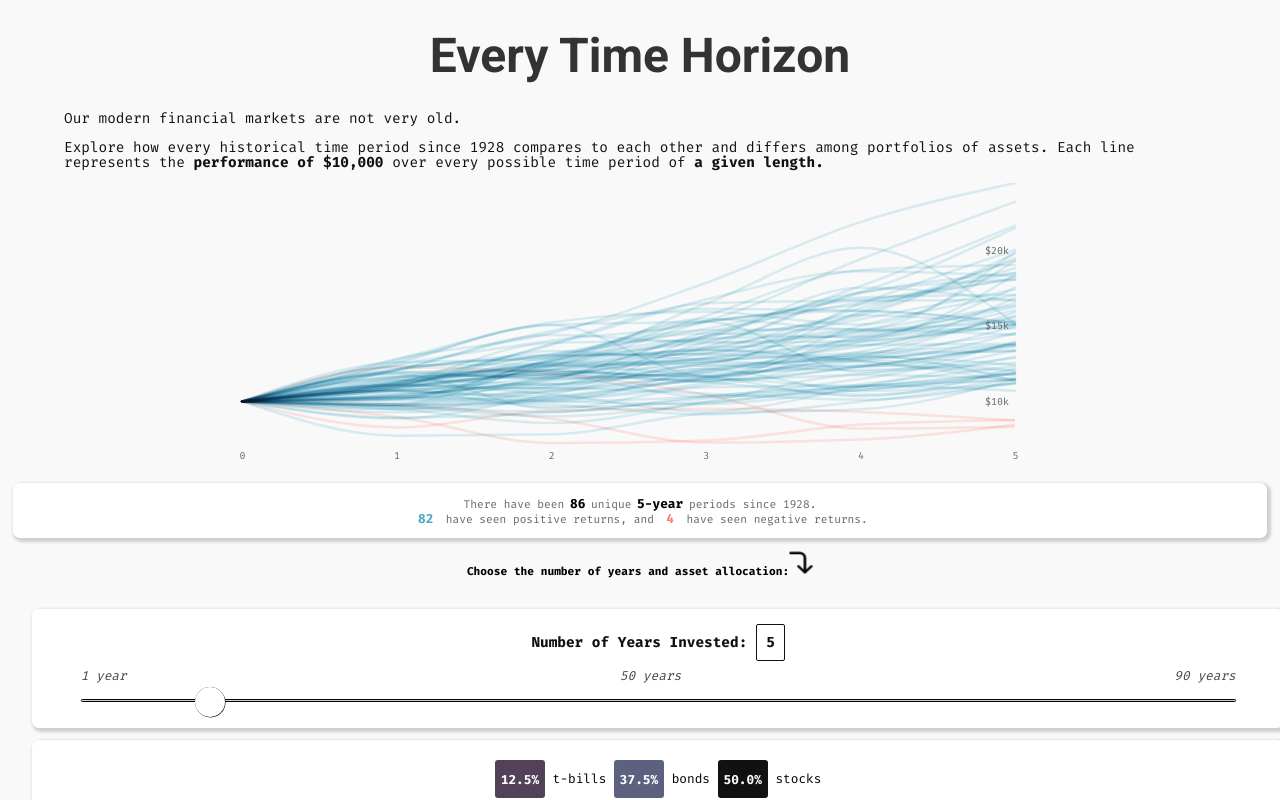
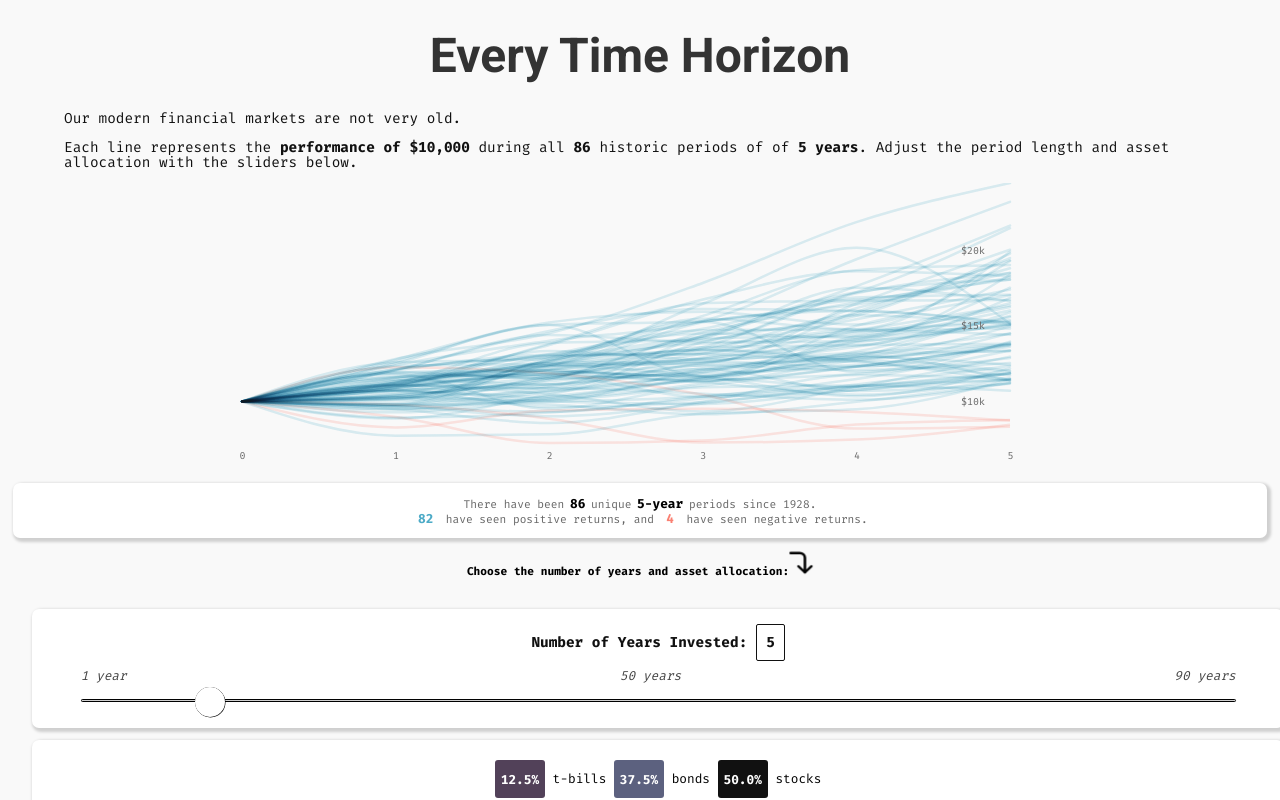
Before and after one commit to benmatheson/finsim, a React (Create React App) app: page / in a window 1280 px wide. Shown: the top 800 px of the page. Built offline with nearby package versions, Linux system fonts and the light colour scheme.

Commit message:
reorganizes page

```diff
--- a/src/App.css
+++ b/src/App.css
@@ -179,6 +179,19 @@ to{
   font-weight: 900;
   /*font: italic 13px sans-serif;*/
   /*color: blue;*/
+}
+
+.toolTipTextItal{
+
+ fill: #333;
+  border: dashed red;
+
+  background-color: rgba(155, 255, 255, 0.7);
+  /*text-decoration: underline;*/
+  font-weight: 500;
+  font-style: italic;
+
+
 }
 
 .mainSvg {
@@ -634,7 +647,7 @@ color: black;
 }
 
 .axisY {
-  transform: translateX(92%);
+  transform: translateX(89%);
 }
 
 .sliderContainer h3 {
--- a/src/App.js
+++ b/src/App.js
@@ -82,10 +82,9 @@ export default class App extends Component {
       <div className="App">
         <h1>Every Time Horizon</h1>
         <h3 className="center subHeader">
-          Our modern financial markets are not very old. <br /><br />Explore
-          how every historical time period since 1928 compares to each other and differs among portfolios of assets. Each line
-          represents the <strong>performance of $10,000</strong> over every possible time period
-          of <strong>a given length.</strong>
+          Our modern financial markets are not very old. <br /><br />Each line
+          represents the <strong>performance of $10,000</strong> during all <strong>{91-this.state.yrs}</strong> historic periods of
+          of <strong>{this.state.yrs} years</strong>. Adjust the period length and asset allocation with the sliders below.
         </h3>
 
 
@@ -128,7 +127,7 @@ export default class App extends Component {
 
         <div className="center footer">
           A project by Ben Matheson.
-  Historical market data is from Federal Reserve database in St. Louis (FRED) via NYU professor Aswath Damodaran. 1928 to 2017. Stocks represent ths S&P 500 including dividends. Bonds are represented by 10-year treasury bonds. Cash are three-month U.S. treasury bill. Assets are compounded annually.
+  Historical market data is from Federal Reserve database in St. Louis (FRED) via NYU professor Aswath Damodaran. 1928 to 2017. Stocks represent the S&P 500 including dividends. Bonds are represented by 10-year treasury bonds. Cash is represented by three-month U.S. treasury bill. Assets are compounded annually. There is no adjustment for inflation here.
         </div>
 
 
--- a/src/components/LineChart.js
+++ b/src/components/LineChart.js
@@ -47,7 +47,7 @@ export default class Chart extends React.Component {
 		const scaleX = d3
 			.scaleLinear()
 			.domain([0, dataAxis[0].length - 1])
-			.range([2, cWidth - 25]);
+			.range([2, cWidth - 30]);
 
 		const flattenedData = [].concat(...dataAxis);
 		const maxValue = Math.max(...flattenedData);
@@ -158,7 +158,9 @@ export default class Chart extends React.Component {
 			clientYm: e.clientY,
 			// clientY: e.target.getBoundingClientRect().y,
 			clientYoffSet: e.pageY - document.getElementById("dog").offsetTop,
-			yeers: e.target.getAttribute("yeers")
+			yeers: e.target.getAttribute("yeers"),
+			finalValue: e.target.getAttribute("finalValue"),
+			cagr: e.target.getAttribute("cagr")
 		};
 		//
 		// const siblings = document// const displayYears = this.state.
@@ -236,7 +238,7 @@ export default class Chart extends React.Component {
 		const scaleX = d3
 			.scaleLinear()
 			.domain([1, data[0].length])
-			.range([2, cWidth - 25]);
+			.range([2, cWidth - 30]);
 
 		const scaleY = d3
 			.scaleLinear()
@@ -266,6 +268,14 @@ export default class Chart extends React.Component {
 			} else {
 				style1 = "lineStyleMedian";
 			}
+
+			const exp = 1/calculatedYears;
+			console.log(exp);
+			const final = j[j.length-1];
+
+			console.log(final);
+			const cagrCalc = (final/10000)**exp-1;
+			console.log(cagrCalc);
 			return (
 				<path
 					// onMouseOver={this.handleHover.bind(this)}
@@ -275,6 +285,7 @@ export default class Chart extends React.Component {
 					yeers={`${1928 + i} to ${1927+
 						calculatedYears+i}  `}
 					className={style1}
+					cagr={cagrCalc*100}
 					d={line(j)}
 				/>
 			);
@@ -352,11 +363,37 @@ export default class Chart extends React.Component {
 							className="toolTipText"
 						>
 							{
-								(this.props.xy.yeers = !null
+								(this.props.xy.yeers != null
 									? this.props.xy.yeers
-									: "yo")
-							} {this.props.finalValue}
-						</text>
+									: " ")}
+
+								</text>
+
+
+
+
+<text
+
+x={this.props.xy.clientXm}
+							// x={
+							// 	this.props.xy.clientX < cWidth / 2
+							// 		? this.props.xy.clientX
+							// 		: this.props.xy.clientXm -
+							// 		  this.props.xy.clientX
+							// }
+							y={
+								this.props.xy.clientYm / 2 +14
+								// 10
+							}
+							className="toolTipTextItal"
+
+							>
+								{(this.props.xy.cagr != null
+									? `${parseFloat (this.props.xy.cagr).toFixed(3)}% annualized`
+									: " ")
+
+	} </text>
+
 					</g>
 					<g className="axis axisX" id="g1" />
 					<g className="axis axisY" id="g2" />
```
